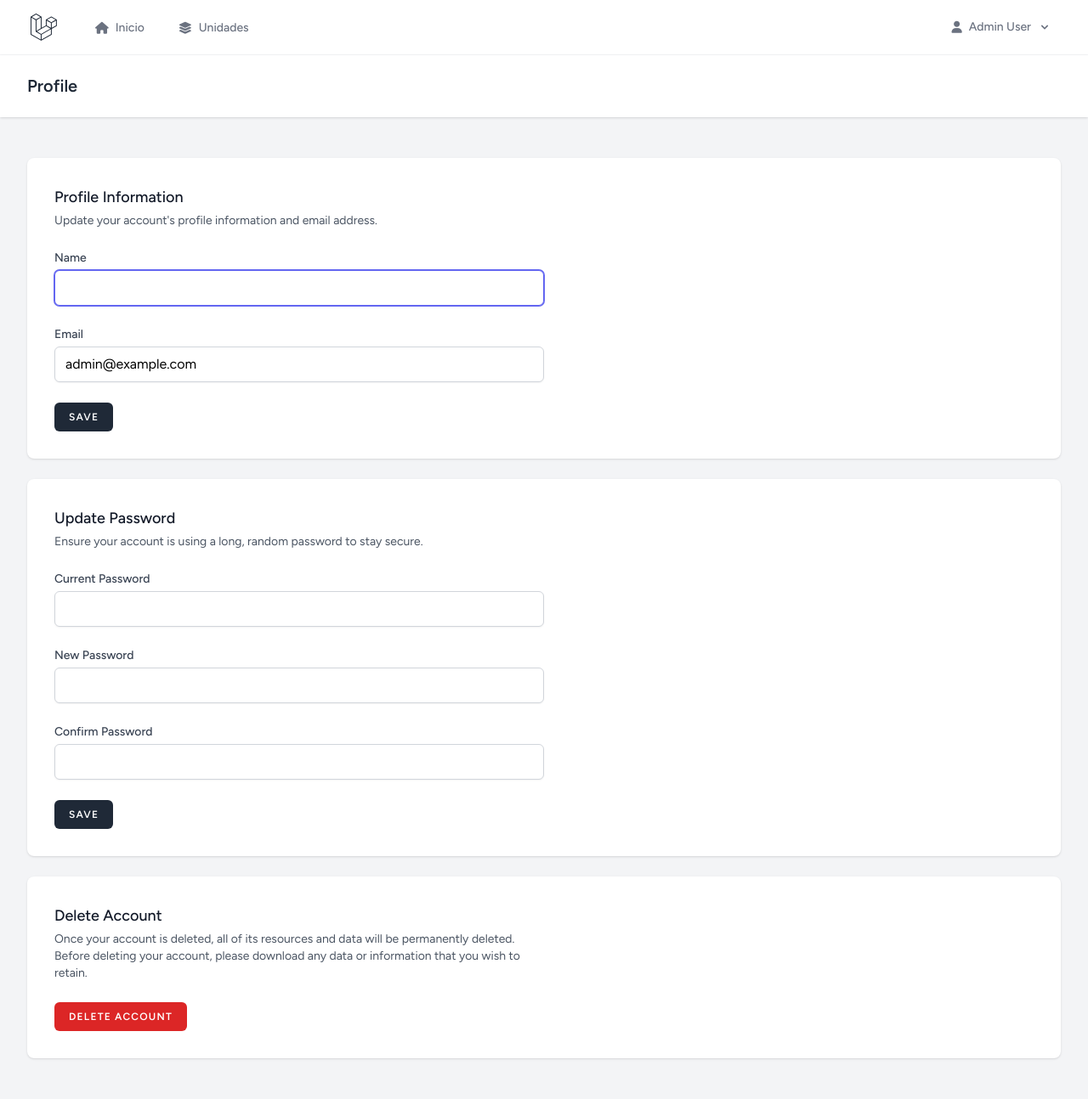
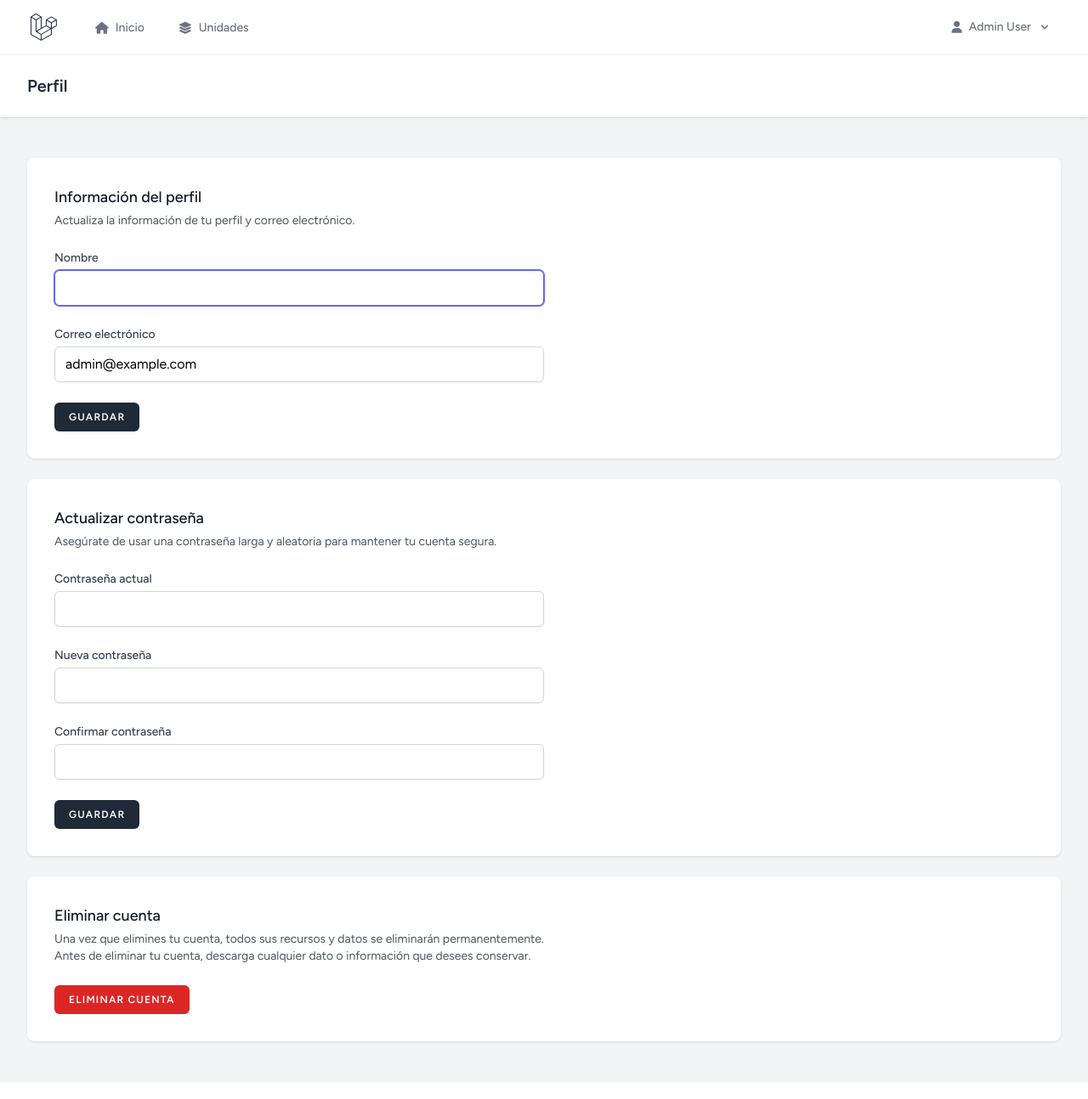
Before and after one commit to StevenU21/learning-english, a Laravel app: page /profile in a window 1280 px wide. Shown: the whole page at 85% size. After the commit the page ends 1230 px from the top, so only its background shows below. Run offline with Laravel 12, Linux system fonts and the light colour scheme; the visitor is signed in with stand-in values (Sample User, id 1); data comes from the database, SQL or seed files in the repository; style sheets or scripts are compiled from the project's sources; some libraries are stand-ins or nearby versions.

Commit message:
feat: Translate profile management components to Spanish

```diff
--- a/resources/js/Pages/Profile/Edit.vue
+++ b/resources/js/Pages/Profile/Edit.vue
@@ -16,38 +16,28 @@
 </script>
 
 <template>
-    <Head title="Profile" />
+
+    <Head title="Perfil" />
 
     <AuthenticatedLayout>
         <template #header>
-            <h2
-                class="text-xl font-semibold leading-tight text-gray-800 dark:text-gray-200"
-            >
-                Profile
+            <h2 class="text-xl font-semibold leading-tight text-gray-800 dark:text-gray-200">
+                Perfil
             </h2>
         </template>
 
         <div class="py-12">
             <div class="mx-auto max-w-7xl space-y-6 sm:px-6 lg:px-8">
-                <div
-                    class="bg-white p-4 shadow sm:rounded-lg sm:p-8 dark:bg-gray-800"
-                >
-                    <UpdateProfileInformationForm
-                        :must-verify-email="mustVerifyEmail"
-                        :status="status"
-                        class="max-w-xl"
-                    />
+                <div class="bg-white p-4 shadow sm:rounded-lg sm:p-8 dark:bg-gray-800">
+                    <UpdateProfileInformationForm :must-verify-email="mustVerifyEmail" :status="status"
+                        class="max-w-xl" />
                 </div>
 
-                <div
-                    class="bg-white p-4 shadow sm:rounded-lg sm:p-8 dark:bg-gray-800"
-                >
+                <div class="bg-white p-4 shadow sm:rounded-lg sm:p-8 dark:bg-gray-800">
                     <UpdatePasswordForm class="max-w-xl" />
                 </div>
 
-                <div
-                    class="bg-white p-4 shadow sm:rounded-lg sm:p-8 dark:bg-gray-800"
-                >
+                <div class="bg-white p-4 shadow sm:rounded-lg sm:p-8 dark:bg-gray-800">
                     <DeleteUserForm class="max-w-xl" />
                 </div>
             </div>
--- a/resources/js/Pages/Profile/Partials/DeleteUserForm.vue
+++ b/resources/js/Pages/Profile/Partials/DeleteUserForm.vue
@@ -42,36 +42,32 @@
     <section class="space-y-6">
         <header>
             <h2 class="text-lg font-medium text-gray-900 dark:text-gray-100">
-                Delete Account
+                Eliminar cuenta
             </h2>
 
             <p class="mt-1 text-sm text-gray-600 dark:text-gray-400">
-                Once your account is deleted, all of its resources and data will
-                be permanently deleted. Before deleting your account, please
-                download any data or information that you wish to retain.
+                Una vez que elimines tu cuenta, todos sus recursos y datos se eliminarán permanentemente. Antes de eliminar tu cuenta, descarga cualquier dato o información que desees conservar.
             </p>
         </header>
 
-        <DangerButton @click="confirmUserDeletion">Delete Account</DangerButton>
+        <DangerButton @click="confirmUserDeletion">Eliminar cuenta</DangerButton>
 
         <Modal :show="confirmingUserDeletion" @close="closeModal">
             <div class="p-6">
                 <h2
                     class="text-lg font-medium text-gray-900 dark:text-gray-100"
                 >
-                    Are you sure you want to delete your account?
+                    ¿Estás seguro de que deseas eliminar tu cuenta?
                 </h2>
 
                 <p class="mt-1 text-sm text-gray-600 dark:text-gray-400">
-                    Once your account is deleted, all of its resources and data
-                    will be permanently deleted. Please enter your password to
-                    confirm you would like to permanently delete your account.
+                    Una vez que elimines tu cuenta, todos sus recursos y datos se eliminarán permanentemente. Por favor, ingresa tu contraseña para confirmar que deseas eliminar tu cuenta de forma permanente.
                 </p>
 
                 <div class="mt-6">
                     <InputLabel
                         for="password"
-                        value="Password"
+                        value="Contraseña"
                         class="sr-only"
                     />
 
@@ -81,7 +77,7 @@
                         v-model="form.password"
                         type="password"
                         class="mt-1 block w-3/4"
-                        placeholder="Password"
+                        placeholder="Contraseña"
                         @keyup.enter="deleteUser"
                     />
 
@@ -90,7 +86,7 @@
 
                 <div class="mt-6 flex justify-end">
                     <SecondaryButton @click="closeModal">
-                        Cancel
+                        Cancelar
                     </SecondaryButton>
 
                     <DangerButton
@@ -99,7 +95,7 @@
                         :disabled="form.processing"
                         @click="deleteUser"
                     >
-                        Delete Account
+                        Eliminar cuenta
                     </DangerButton>
                 </div>
             </div>
--- a/resources/js/Pages/Profile/Partials/UpdatePasswordForm.vue
+++ b/resources/js/Pages/Profile/Partials/UpdatePasswordForm.vue
@@ -37,18 +37,17 @@
     <section>
         <header>
             <h2 class="text-lg font-medium text-gray-900 dark:text-gray-100">
-                Update Password
+                Actualizar contraseña
             </h2>
 
             <p class="mt-1 text-sm text-gray-600 dark:text-gray-400">
-                Ensure your account is using a long, random password to stay
-                secure.
+                Asegúrate de usar una contraseña larga y aleatoria para mantener tu cuenta segura.
             </p>
         </header>
 
         <form @submit.prevent="updatePassword" class="mt-6 space-y-6">
             <div>
-                <InputLabel for="current_password" value="Current Password" />
+                <InputLabel for="current_password" value="Contraseña actual" />
 
                 <TextInput
                     id="current_password"
@@ -66,7 +65,7 @@
             </div>
 
             <div>
-                <InputLabel for="password" value="New Password" />
+                <InputLabel for="password" value="Nueva contraseña" />
 
                 <TextInput
                     id="password"
@@ -83,7 +82,7 @@
             <div>
                 <InputLabel
                     for="password_confirmation"
-                    value="Confirm Password"
+                    value="Confirmar contraseña"
                 />
 
                 <TextInput
@@ -101,7 +100,7 @@
             </div>
 
             <div class="flex items-center gap-4">
-                <PrimaryButton :disabled="form.processing">Save</PrimaryButton>
+                <PrimaryButton :disabled="form.processing">Guardar</PrimaryButton>
 
                 <Transition
                     enter-active-class="transition ease-in-out"
@@ -113,7 +112,7 @@
                         v-if="form.recentlySuccessful"
                         class="text-sm text-gray-600 dark:text-gray-400"
                     >
-                        Saved.
+                        Guardado.
                     </p>
                 </Transition>
             </div>
--- a/resources/js/Pages/Profile/Partials/UpdateProfileInformationForm.vue
+++ b/resources/js/Pages/Profile/Partials/UpdateProfileInformationForm.vue
@@ -26,11 +26,11 @@
     <section>
         <header>
             <h2 class="text-lg font-medium text-gray-900 dark:text-gray-100">
-                Profile Information
+                Información del perfil
             </h2>
 
             <p class="mt-1 text-sm text-gray-600 dark:text-gray-400">
-                Update your account's profile information and email address.
+                Actualiza la información de tu perfil y correo electrónico.
             </p>
         </header>
 
@@ -39,7 +39,7 @@
             class="mt-6 space-y-6"
         >
             <div>
-                <InputLabel for="name" value="Name" />
+                <InputLabel for="name" value="Nombre" />
 
                 <TextInput
                     id="name"
@@ -55,7 +55,7 @@
             </div>
 
             <div>
-                <InputLabel for="email" value="Email" />
+                <InputLabel for="email" value="Correo electrónico" />
 
                 <TextInput
                     id="email"
@@ -71,14 +71,14 @@
 
             <div v-if="mustVerifyEmail && user.email_verified_at === null">
                 <p class="mt-2 text-sm text-gray-800 dark:text-gray-200">
-                    Your email address is unverified.
+                    Tu correo electrónico no está verificado.
                     <Link
                         :href="route('verification.send')"
                         method="post"
                         as="button"
                         class="rounded-md text-sm text-gray-600 underline hover:text-gray-900 focus:outline-none focus:ring-2 focus:ring-indigo-500 focus:ring-offset-2 dark:text-gray-400 dark:hover:text-gray-100 dark:focus:ring-offset-gray-800"
                     >
-                        Click here to re-send the verification email.
+                        Haz clic aquí para reenviar el correo de verificación.
                     </Link>
                 </p>
 
@@ -86,12 +86,12 @@
                     v-show="status === 'verification-link-sent'"
                     class="mt-2 text-sm font-medium text-green-600 dark:text-green-400"
                 >
-                    A new verification link has been sent to your email address.
+                    Se ha enviado un nuevo enlace de verificación a tu correo electrónico.
                 </div>
             </div>
 
             <div class="flex items-center gap-4">
-                <PrimaryButton :disabled="form.processing">Save</PrimaryButton>
+                <PrimaryButton :disabled="form.processing">Guardar</PrimaryButton>
 
                 <Transition
                     enter-active-class="transition ease-in-out"
@@ -103,7 +103,7 @@
                         v-if="form.recentlySuccessful"
                         class="text-sm text-gray-600 dark:text-gray-400"
                     >
-                        Saved.
+                        Guardado.
                     </p>
                 </Transition>
             </div>
```
